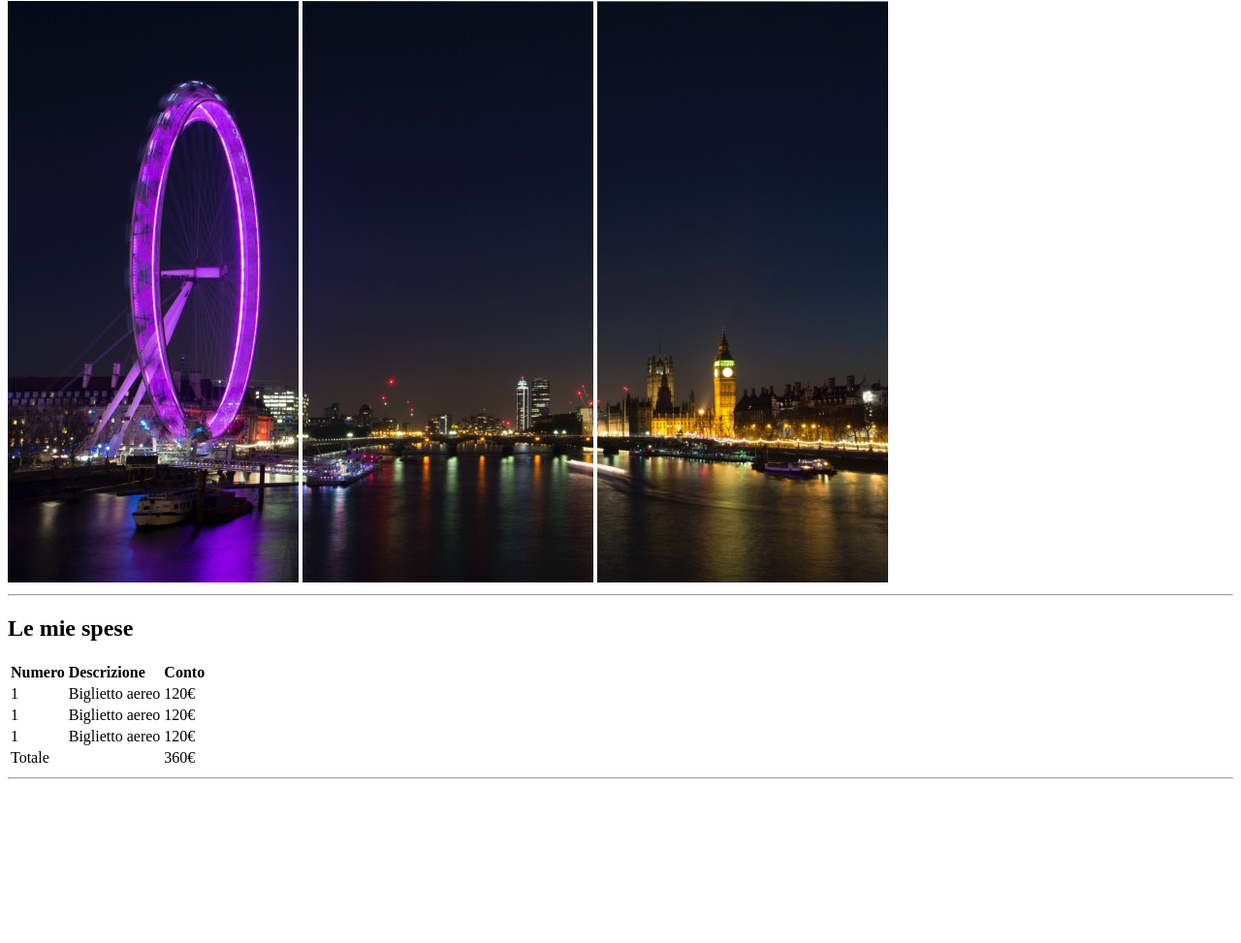
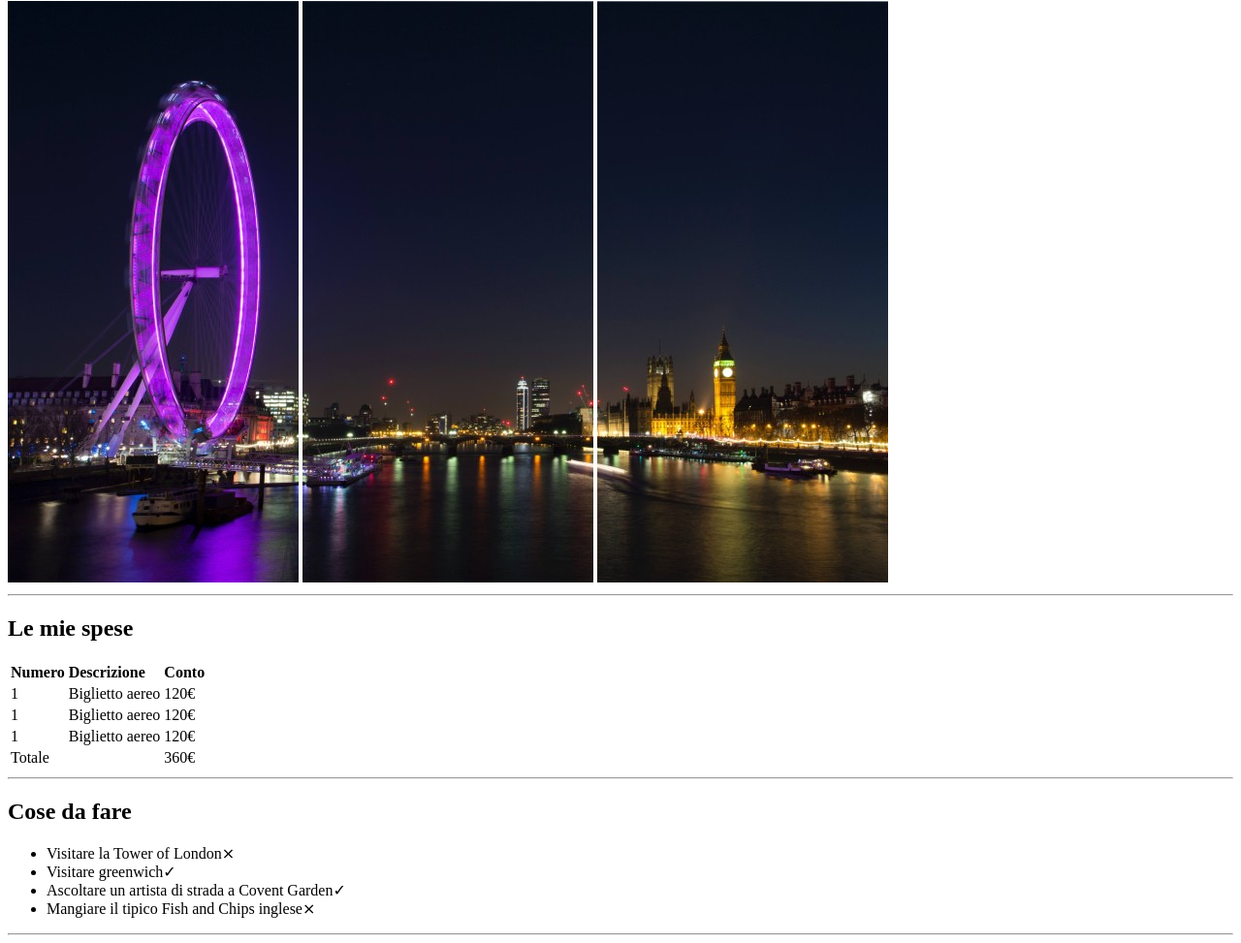
Before and after one commit to MattiaLoiacono/html-london-trip, a plain HTML site: page html-london-trip/index.html in a window 1280 px wide. Shown: the part 79-1052 px from the top of the page at 97% size. Before the commit the page ends 891 px from the top, so only its background shows below. Drawn offline with Linux system fonts and the light colour scheme.

Commit message:
aggiunta prima lista

```diff
--- a/html-london-trip/index.html
+++ b/html-london-trip/index.html
@@ -41,6 +41,14 @@
             </tfoot>
         </table>
         <hr>
+        <h2>Cose da fare</h2>
+        <ul>
+            <li>Visitare la Tower of London&Cross;</li>
+            <li>Visitare greenwich&check;</li>
+            <li>Ascoltare un artista di strada a Covent Garden&check;</li>
+            <li>Mangiare il tipico Fish and Chips inglese&Cross;</li>
+        </ul>
+        <hr>
     </main>
 
     <footer>
```
